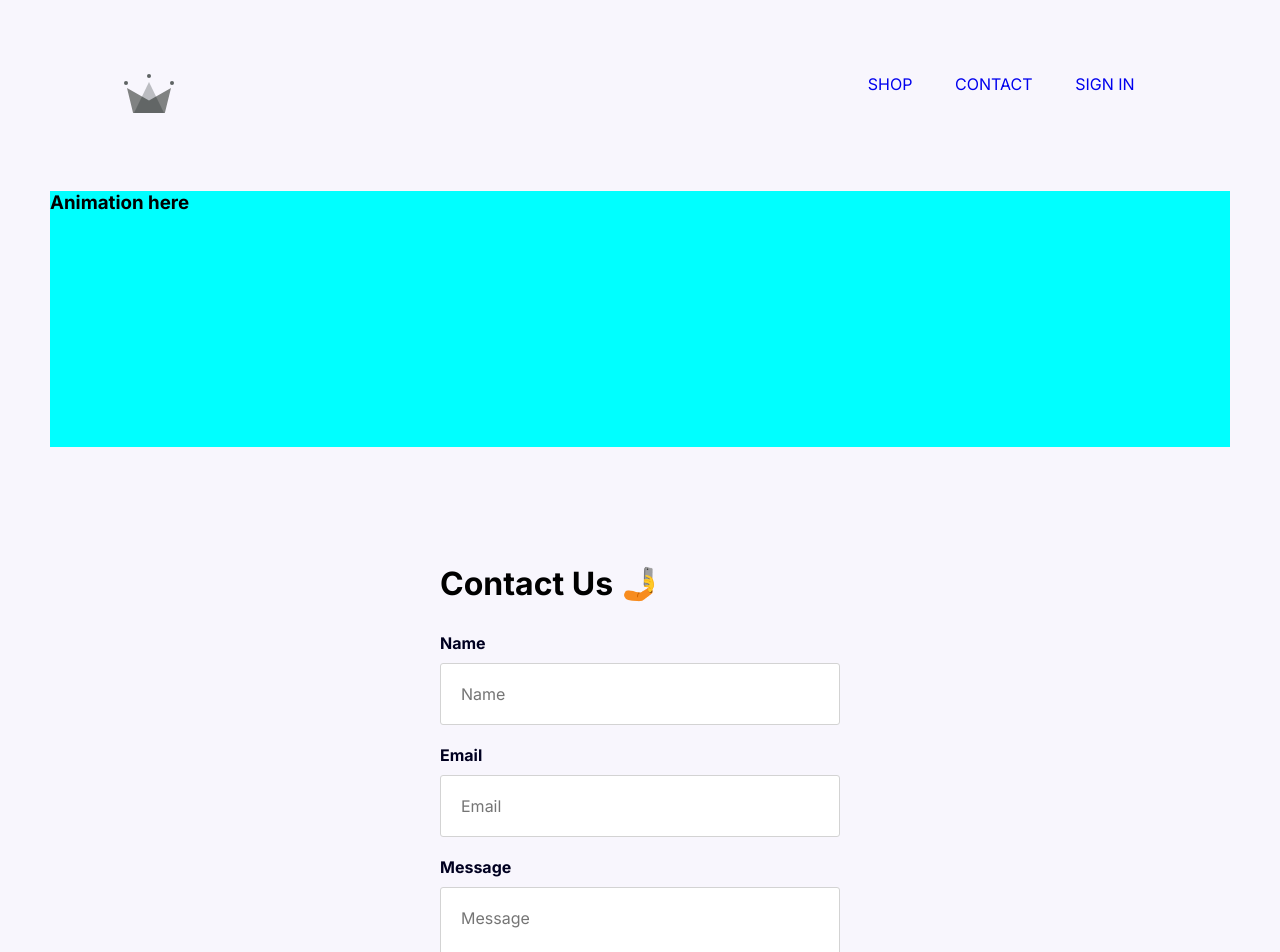
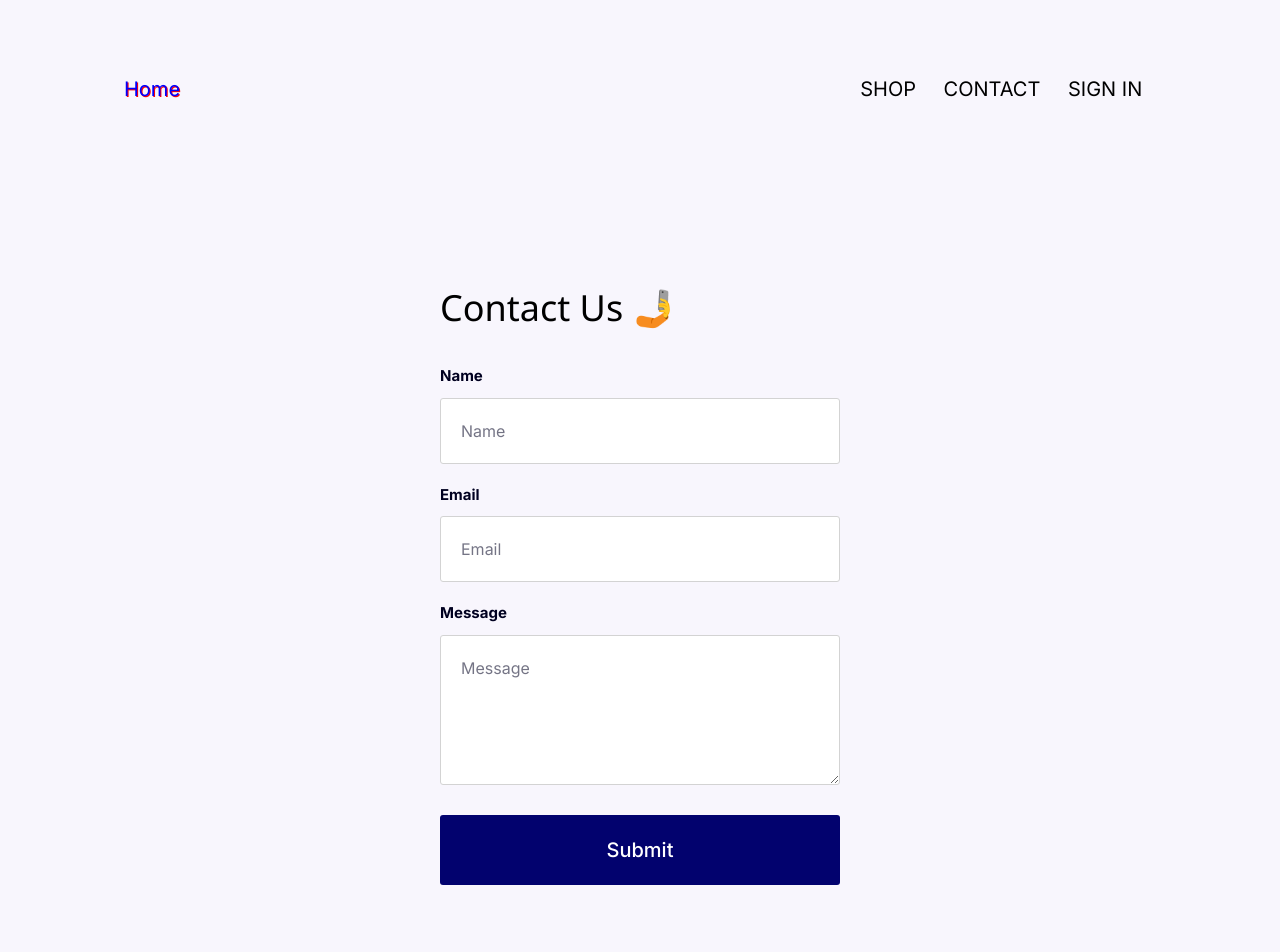
Before and after one commit to PatrickEinstein/Wearmall, a React (Create React App) app: page /contact in a window 1280 px wide. Shown: the top 952 px of the page. Built offline with nearby package versions, Linux system fonts and the light colour scheme; no server answers.

Commit message:
started afresh

```diff
--- a/public/index.html
+++ b/public/index.html
@@ -10,6 +10,8 @@
       content="Web site created using create-react-app"
     />
     <link rel="apple-touch-icon" href="%PUBLIC_URL%/logo192.png" />
+    <link rel="stylesheet" href="https://www.w3schools.com/w3css/4/w3.css" />
+
     <!--
       manifest.json provides metadata used when your web app is installed on a
       user's mobile device or desktop. See https://developers.google.com/web/fundamentals/web-app-manifest/
--- a/src/App.js
+++ b/src/App.js
@@ -20,6 +20,7 @@ import { async } from "@firebase/util";
 import { db } from "./components/collectionitems/firebase/firebase.utils";
 import { doc } from "firebase/firestore";
 import ContactForm from "./components/contact-form/contact-form";
+import Header from "./components/header/header.jsx";
 
 class App extends React.Component {
   constructor(props) {
@@ -67,38 +68,7 @@ class App extends React.Component {
   render() {
     return (
       <BrowserRouter>
-        <div className="header">
-          <div className="logo-container">
-            <Link to="/">
-              {" "}
-              <Logo className="logo" />{" "}
-            </Link>
-          </div>
-
-          <div className="links">
-            <Link to="/shop" className="links0">
-              {" "}
-              SHOP{" "}
-            </Link>
-            <Link to="/contact" className="links0">
-              {" "}
-              CONTACT{" "}
-            </Link>
-            {this.state.currentUser ? (
-              <div
-                className="links0"
-                onClick={SignOut}
-                style={{ cursor: "pointer" }}
-              >
-                SIGN OUT
-              </div>
-            ) : (
-              <Link to="/signin" className="links0">
-                SIGN IN
-              </Link>
-            )}
-          </div>
-        </div>
+        <Header currentuser={this.state.currentUser} signOut={SignOut} />
 
         <Routes>
           <Route exact path="/" element={<Homepage />} />
--- a/src/components/collectionitems/firebase/firebase.utils.js
+++ b/src/components/collectionitems/firebase/firebase.utils.js
@@ -106,26 +106,3 @@ export const createUserData = async (userAuth, ...otherdata) => {
   }
   return userReference;
 };
-
-export const handleSubmit = async (e, comment) => {
-  e.preventDefault();
-  setLoader(true);
-
-  const userReference = doc(db, `users/${comment.uid}`);
-  const userSnapShot = await getDoc(userReference);
-
-  const newComment = {
-    displayName,
-    email,
-    time,
-    uid,
-    ...otherdata,
-  };
-
-  try {
-    await addDoc(newComment, newUserData);
-    console.log("user successfully added");
-  } catch (error) {
-    console.log(error);
-  }
-};
--- a/src/components/contact-form/contact-form.css
+++ b/src/components/contact-form/contact-form.css
@@ -9,11 +9,6 @@
   display: flex;
   flex-direction: column;
   justify-content: space-between;
-}
-.carosel {
-  width: 100%;
-  height: 20vw;
-  background-color: aqua;
 }
 
 body {
--- a/src/components/contact-form/contact-form.jsx
+++ b/src/components/contact-form/contact-form.jsx
@@ -1,18 +1,45 @@
 import React, { useState, useEffect } from "react";
 import "./contact-form.css";
-import { handleSubmit } from "../collectionitems/firebase/firebase.utils";
+//import { handleComment } from "../collectionitems/firebase/firebase.utils";
+import {
+  getDoc,
+  collection,
+  doc,
+  setDoc,
+  Firestore,
+  addDoc,
+  getFirestore,
+} from "firebase/firestore";
+import db from "../collectionitems/firebase/firebase.utils";
 
 const Contact = () => {
   const [name, setName] = useState("");
   const [email, setEmail] = useState("");
   const [message, setMessage] = useState("");
 
+  const handleComment = async (e) => {
+    e.preventDefault();
+
+    const userReference2 = doc(db, `users/Comment`);
+    const [name, email, message] = useState;
+
+    const newComment = {
+      name,
+      email,
+      message,
+    };
+
+    try {
+      await addDoc(newComment, userReference2);
+      console.log("comment successfully added");
+    } catch (error) {
+      console.log(error.message);
+    }
+  };
+
   return (
     <div className="container">
-      <div className="carosel">
-        <h3>Animation here </h3>
-      </div>
-      <form className="contactform app" onSubmit={handleSubmit}>
+      <form className="contactform app">
         <h1>Contact Us 🤳</h1>
 
         <label>Name</label>
@@ -36,7 +63,9 @@ const Contact = () => {
           onChange={(e) => setMessage(e.target.value)}
         ></textarea>
 
-        <button>Submit</button>
+        <button type="Submit" onSubmit={handleComment}>
+          Submit
+        </button>
       </form>
     </div>
   );
--- a/src/components/header/header.css
+++ b/src/components/header/header.css
@@ -1,27 +1,32 @@
-.header{
-    display:flex;
-    justify-content: space-between;
-    align-items: flex-start;
-    flex-direction: row;
-    height:15%;
-    margin:5%;
-    padding:15px;
-
+.header {
+  display: flex;
+  justify-content: space-between;
+  align-items: flex-start;
+  flex-direction: row;
+  height: 15%;
+  margin: 5%;
+  padding: 15px;
 }
 
-.logo-container{
-    width: 60%;
+.logo-container {
+  width: 60%;
 }
 
-.links{
-    display:flex;
-    justify-content:space-around;
-    align-items:flex-end;
-    flex-direction: row;
-    width:30%;
-
+.logo {
+  text-shadow: 1px 1px red;
+  text-decoration: none;
+  color: blue;
 }
 
-.links0{
- text-decoration: none;
+.links {
+  display: flex;
+  justify-content: space-around;
+  align-items: flex-end;
+  flex-direction: row;
+  width: 30%;
 }
+
+.links0 {
+  text-decoration: none;
+  font-size: 20px;
+}
--- /dev/null
+++ b/src/components/header/header.jsx
@@ -0,0 +1,45 @@
+import { render } from "@testing-library/react";
+import React from "react";
+import ReactDOM from "react-dom";
+import "./header.css";
+import { Link } from "react-router-dom";
+
+const Header = ({ currentuser, signOut }) => {
+  return (
+    <div className="header">
+      <div className="logo-container ">
+        <Link to="/" className="links0">
+          <span className="logo">Home</span>
+        </Link>
+      </div>
+
+      <div className="links">
+        <Link to="/shop" className="links0">
+          {" "}
+          SHOP{" "}
+        </Link>
+
+        <Link to="/contact" className="links0">
+          {" "}
+          CONTACT{" "}
+        </Link>
+
+        {currentuser ? (
+          <div
+            className="links0"
+            onClick={signOut}
+            style={{ cursor: "pointer" }}
+          >
+            SIGN OUT
+          </div>
+        ) : (
+          <Link to="/signin" className="links0">
+            SIGN IN
+          </Link>
+        )}
+      </div>
+    </div>
+  );
+};
+
+export default Header;
```
Also changed, not shown: src/index.js (+6 -6 lines), src/redux/root-reducer.js (added, +7 -0 lines), src/redux/store.js (added, +12 -0 lines), src/redux/user/user-reducer.js (added, +18 -0 lines), src/redux/actions.js (added).
